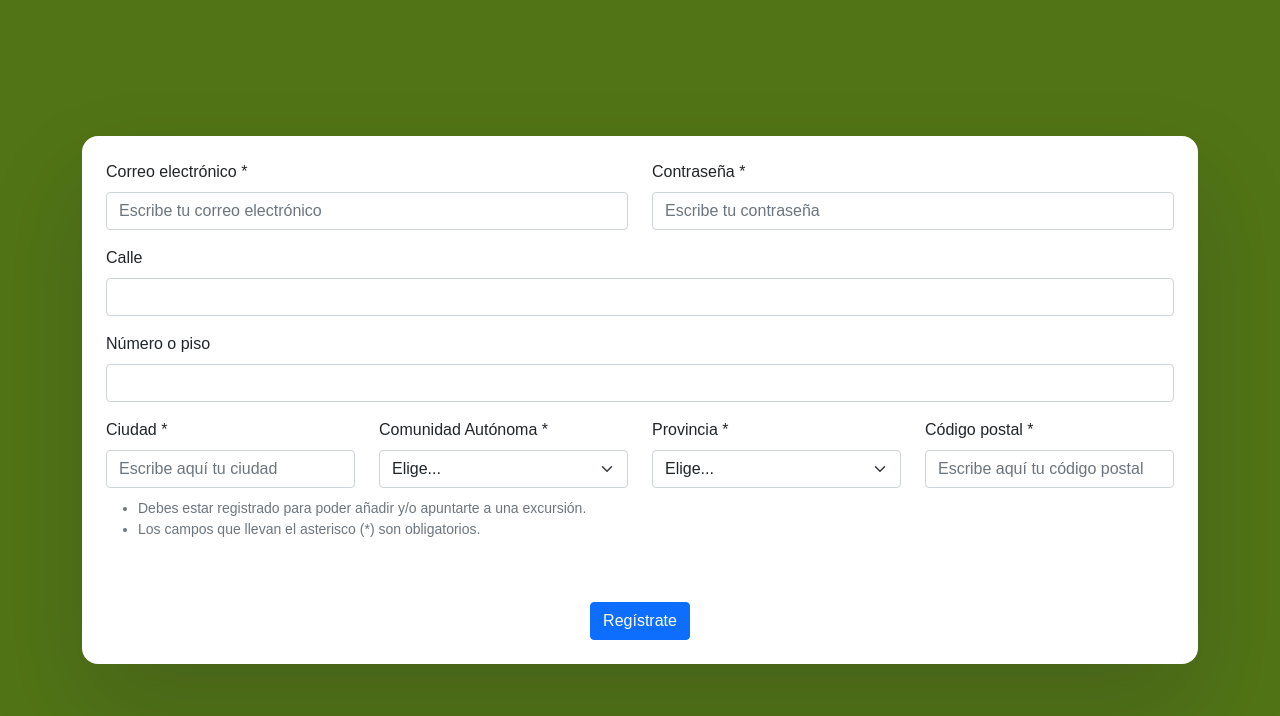
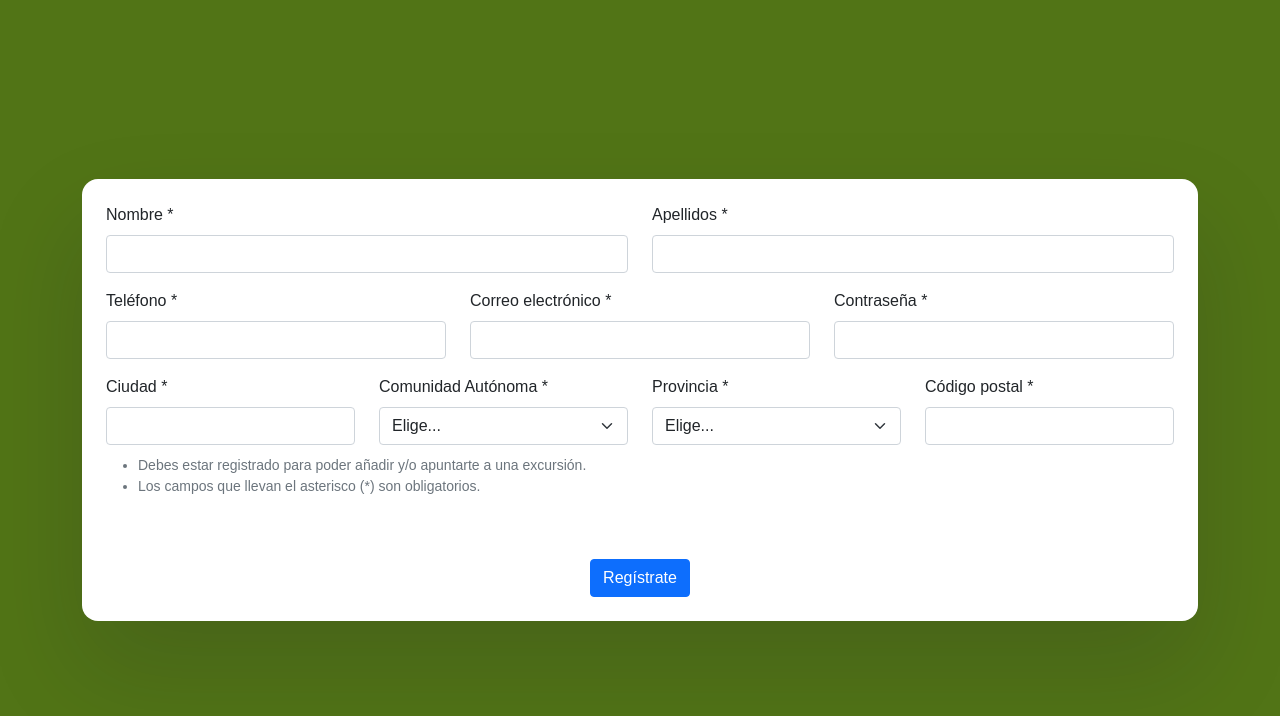
Before and after one commit to irenesj/excursiones, a React (Create React App) app: page /register in a window 1280 px wide. Shown: the top 716 px of the page. Built offline with nearby package versions, Linux system fonts and the light colour scheme.

Commit message:
Minor updates

```diff
--- a/src/componentes/Layout/Layout.js
+++ b/src/componentes/Layout/Layout.js
@@ -6,7 +6,7 @@ import Excursions from "../Excursions";
 import 'bootstrap/dist/css/bootstrap.css';
 import styles from '../../css/Layout.module.css';
 
-const pressedKey = (event) => {
+const introKeyPressed = (event) => {
 
   console.log(event);
 
@@ -44,7 +44,7 @@ const Layout = ({ children }) => {
             <Nav className="justify-content-end">
               <Nav.Item className={styles.searchBar} md="5">
                 <div className="form-group">
-                  <input placeholder="Busca una excursión" type="search"  className="form-control" onKeyUp={pressedKey}/>
+                  <input placeholder="Busca una excursión" type="search"  className="form-control" onKeyUp={introKeyPressed}/>
                 </div>
               </Nav.Item>
               <Nav.Item>
--- a/src/componentes/Login.js
+++ b/src/componentes/Login.js
@@ -14,14 +14,14 @@ function Login(){
                         <Form className={styles.form}>
                             <Form.Group className="mb-3" controlId="formBasicEmail">
                                 <Form.Label>Correo electrónico</Form.Label>
-                                <Form.Control type="email" placeholder="Escribe tu correo electrónico" />
+                                <Form.Control type="email"/>
                                 <Form.Text className="text-muted">
                                     Nunca compartiremos tu correo con nadie.
                                 </Form.Text>
                             </Form.Group>
                             <Form.Group className="mb-3" controlId="formBasicPassword">
                                 <Form.Label>Contraseña</Form.Label>
-                                <Form.Control type="password" placeholder="Escribe tu contraseña" />
+                                <Form.Control type="password"/>
                             </Form.Group>
                             <div className={styles.btn}>
                             <Button variant="primary" type="submit">
--- a/src/componentes/Register.js
+++ b/src/componentes/Register.js
@@ -11,33 +11,42 @@ function Register(){
                 <Row>
                     <Col xs="12">
                         <Form className={styles.form}>
+
+                        <Row className="mb-3">
+                                <Form.Group as={Col} controlId="formGridAddress1">
+                                    <Form.Label>Nombre *</Form.Label>
+                                    <Form.Control/>
+                                </Form.Group>
+
+                                <Form.Group as={Col} controlId="formGridAddress2">
+                                    <Form.Label>Apellidos *</Form.Label>
+                                    <Form.Control/>
+                                </Form.Group>
+                            </Row>
+
                             <Row className="mb-3">
+
+                                <Form.Group as={Col} controlId="formGridPhone">
+                                    <Form.Label>Teléfono *</Form.Label>
+                                    <Form.Control type="email"/>
+                                </Form.Group>
+
                                 <Form.Group as={Col} controlId="formGridEmail">
                                     <Form.Label>Correo electrónico *</Form.Label>
-                                    <Form.Control type="email" placeholder="Escribe tu correo electrónico" />
+                                    <Form.Control type="email"/>
                                 </Form.Group>
 
                                 <Form.Group as={Col} controlId="formGridPassword">
                                     <Form.Label>Contraseña *</Form.Label>
-                                    <Form.Control type="password" placeholder="Escribe tu contraseña" />
+                                    <Form.Control type="password"/>
                                 </Form.Group>
                             </Row>
-
-                                <Form.Group className="mb-3" controlId="formGridAddress1">
-                                    <Form.Label>Calle</Form.Label>
-                                    <Form.Control/>
-                                </Form.Group>
-
-                                <Form.Group className="mb-3" controlId="formGridAddress2">
-                                    <Form.Label>Número o piso</Form.Label>
-                                    <Form.Control/>
-                                </Form.Group>
 
                             <Row className="mb-3">
 
                                 <Form.Group as={Col} controlId="formGridCity">
                                     <Form.Label>Ciudad *</Form.Label>
-                                    <Form.Control placeholder="Escribe aquí tu ciudad"/>
+                                    <Form.Control/>
                                 </Form.Group>
 
                                 <Form.Group as={Col} controlId="formGridCommunity">
@@ -143,7 +152,7 @@ function Register(){
 
                                 <Form.Group as={Col} controlId="formGridPostalCode">
                                     <Form.Label>Código postal *</Form.Label>
-                                    <Form.Control placeholder="Escribe aquí tu código postal"/>
+                                    <Form.Control/>
                                 </Form.Group>
 
                                 <Form.Group>
```
